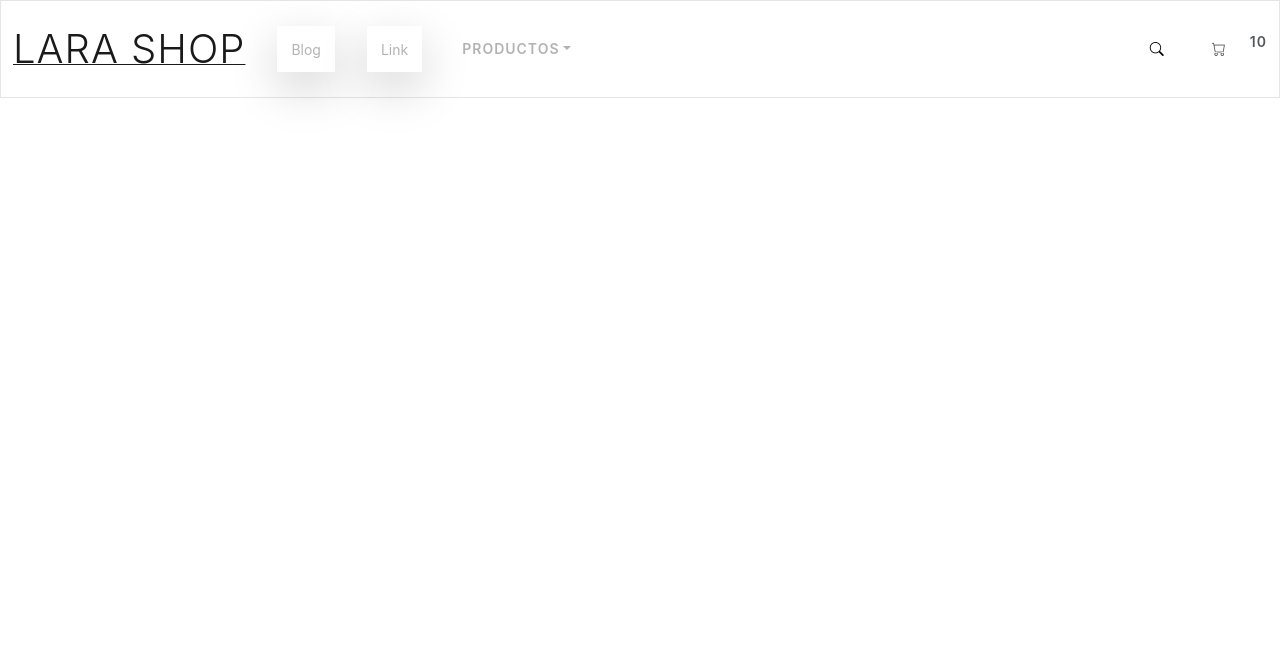
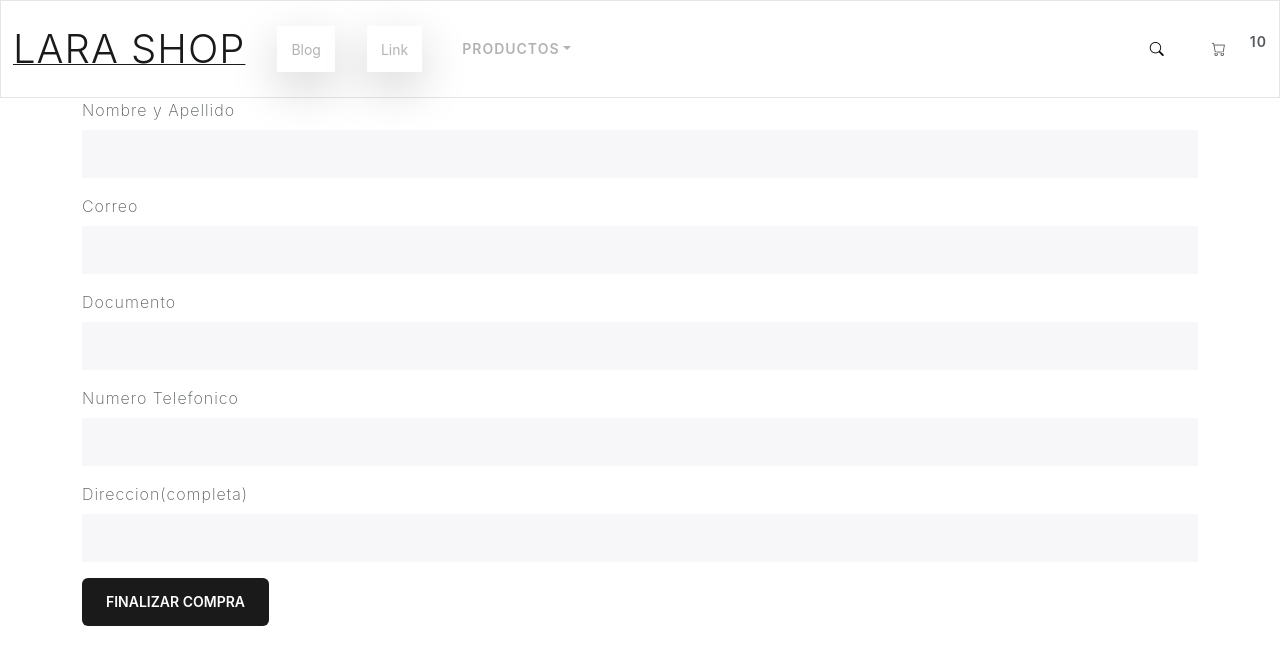
Before and after one commit to lymbhout/LaraShopCoronado, a React (Create React App) app: page /Checkout in a window 1280 px wide. Shown: the top 664 px of the page. Built offline with nearby package versions, Linux system fonts and the light colour scheme.

Commit message:
agregando Checkout
renderizando router checkout

```diff
--- a/src/Componentes/App.js
+++ b/src/Componentes/App.js
@@ -6,6 +6,7 @@ import Navbar from './Navbar/Navbar';
 import {ItemListContainer} from './ItemListContainer/ItemListContainer';
 import { ItemDetailContainer } from './ItemDetailContainer/ItemDetailContainer.jsx';
 import { Banner } from './Banner/Banner.jsx';
+import { Checkout } from './Checkout/Checkout';
 function App() {
   return (
     <div className="App">
@@ -17,6 +18,7 @@ function App() {
           {/* <Route path='/' element={<Banner />}/> */}
           <Route path='/category/:idCategoria' element={<ItemListContainer />}/>
           <Route path='/item/:id'  element={<ItemDetailContainer />}/>
+          <Route path='/Checkout'  element={<Checkout />}/>
         </Routes>
       </BrowserRouter>
 
--- /dev/null
+++ b/src/Componentes/Checkout/Checkout.jsx
@@ -0,0 +1,40 @@
+import React from 'react';
+import { useRef } from 'react';
+export const Checkout = () => {
+    const datosForm = useRef()
+    const consultarForm = (e)=>{
+        e.preventDefault()
+        console.log(datosForm.current);
+        const data = new FormData(datosForm.current)
+        console.log(data);
+        const cliente =Object.fromEntries(data)
+        console.log(cliente);
+    }
+    return (
+        <div className='container contForm'>
+            <form onSubmit={consultarForm} ref={datosForm}>
+                <div className='mb-3'>
+                    <label htmlFor="nombre" className='form-label'>Nombre y Apellido</label>
+                    <input type="text" className='form-control' name='nombre' />
+                </div>
+                <div className='mb-3'>
+                    <label htmlFor="email" className='form-label'>Correo</label>
+                    <input type="email" className='form-control' name='email' />
+                </div>
+                <div className='mb-3'>
+                    <label htmlFor="documento" className='form-label'>Documento</label>
+                    <input type="number" className='form-control' name='documento' />
+                </div>
+                <div className='mb-3'>
+                    <label htmlFor="celualar" className='form-label'>Numero Telefonico</label>
+                    <input type="number" className='form-control' name='celular' />
+                </div>
+                <div className='mb-3'>
+                    <label htmlFor="direccion" className='form-label'>Direccion(completa)</label>
+                    <input type="text" className='form-control' name='direccion' />
+                </div>
+                <button type='submit' className='btn btn-primary'>Finalizar Compra</button>
+            </form>
+        </div>
+    );
+}
--- a/src/Componentes/Item/Item.jsx
+++ b/src/Componentes/Item/Item.jsx
@@ -7,9 +7,9 @@ export const Item = ({item}) => {
         <Link className='' to={`/item/${item.id}`}>
           <img src={`/img/${item.img}`}className="card-img-top hover-zoom2" alt={`imagen de ${item.nombre}`} />
         <div className="card-body">
-          <h5 className="card-title">{item.nombre} {item.modelo}</h5>
-          <p className="card-text">{item.marca}</p>
-          <p className="card-text">{item.precio}$</p>
+          <h5 className="card-title text-center">{item.nombre} {item.modelo}</h5>
+          <p className="card-text text-center">{item.marca}</p>
+          <p className="card-text text-center">{item.precio}$</p>
         </div></Link>
       </div>
     );
--- a/src/Componentes/Navbar/Categorias/Categorias.jsx
+++ b/src/Componentes/Navbar/Categorias/Categorias.jsx
@@ -20,7 +20,7 @@ export const Categorias = () => {
               <li><a className="dropdown-item mb-3 mt-3" href="#">Action</a></li>
               <li><a className="dropdown-item mb-3" href="#">Another action</a></li>
             </li>
-            <Link  to={'/'}><a className="  display-6 ms-5 text-decoration-none" href="#">LARA SHOP</a></Link>
+            <Link className="  display-6 ms-5 text-decoration-none" to={'/'}>LARA SHOP</Link>
         </ul>
       </li>
     );
```
